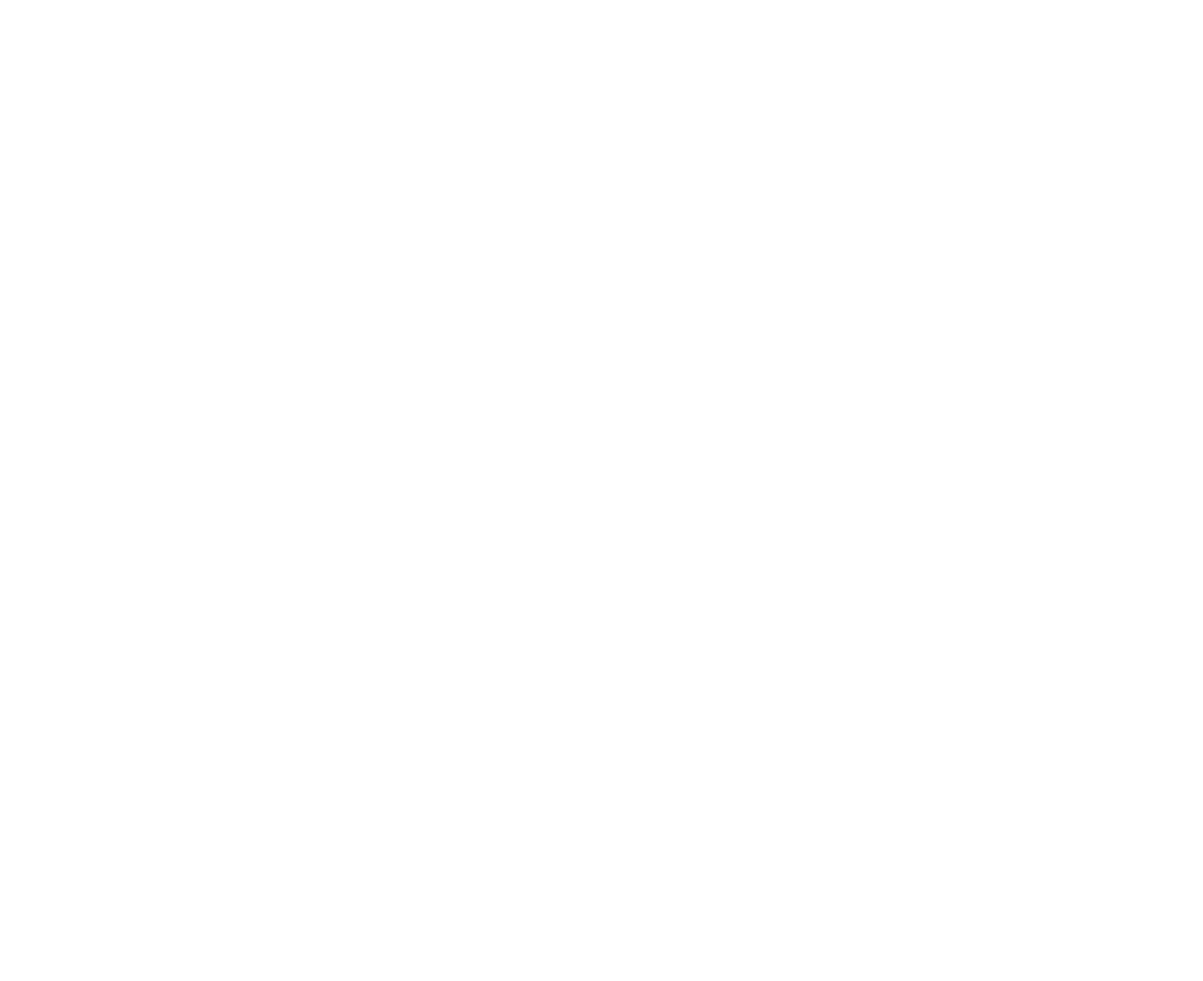
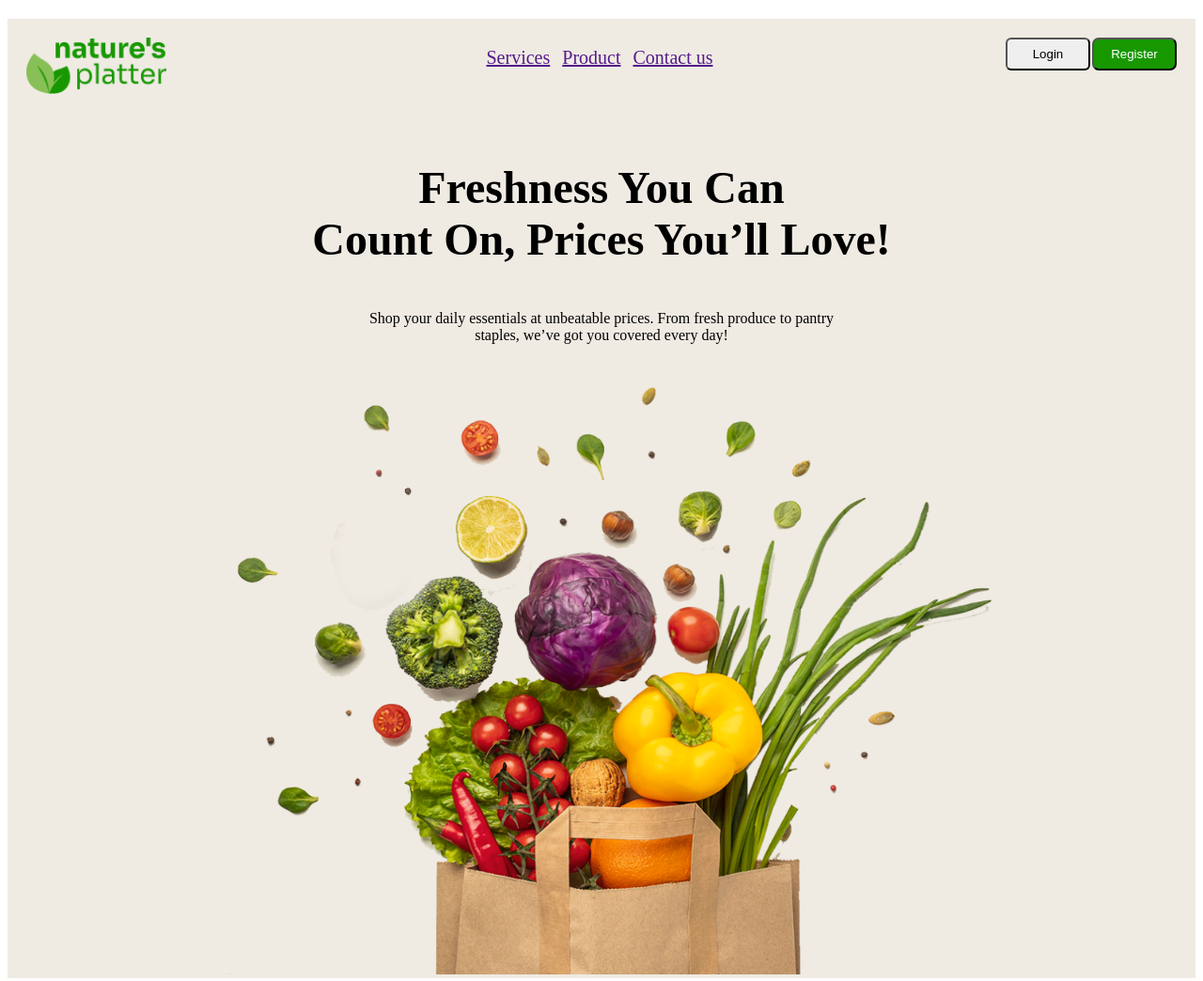
Before and after one commit to mohammademon393/Living-Lab, a plain HTML site: page index.html in a window 1280 px wide. Shown: the top 1044 px of the page at 94% size. Before the commit the page ends 800 px from the top, so only its background shows below. Drawn offline with Linux system fonts and the light colour scheme.

Commit message:
Added an navber and banner section

```diff
--- a/index.html
+++ b/index.html
@@ -1,12 +1,69 @@
 <!DOCTYPE html>
 <html lang="en">
+
 <head>
     <meta charset="UTF-8">
     <meta name="viewport" content="width=device-width, initial-scale=1.0">
     <title>Document</title>
     <link rel="stylesheet" href="./styels/styels.css">
 </head>
-<body>
 
+<body class="body">
+    <nav class="nav-conteiner">
+        <section class="nav">
+            <div>
+                <img class="logo" src="./images/logo-header.png" alt="" srcset="">
+            </div>
+            <div class="layout">
+                <a href="">Services</a>
+                <a href="">Product</a>
+                <a href="">Contact us</a>
+            </div>
+            <div>
+                <span>
+                    <button class="nav-btn">Login</button>
+                    <button class="nav-btn2">Register</button>
+                </span>
+            </div>
+        </section>
+
+        <section class="banner">
+            <div class="banner-title">
+                <h1>Freshness You Can <br>
+                    Count On, Prices You’ll Love!</h1>
+                <p>Shop your daily essentials at unbeatable prices. From fresh produce to pantry <br>
+                    staples, we’ve got you covered every day!</p>
+            </div>
+            <div>
+                <img class="banner-img" src="./images/hero-vegetables.png" alt="" srcset="">
+            </div>
+        </section>
+    </nav>
+
+    <!-- start the main section-->
+    <main>
+        <section>
+            <h style="font-size: 35px; color: #179800; font-weight: 600;">Services</h2>
+                <div>
+                    <img src="" alt="" srcset="">
+                    <h4>24/7 Services</h4>
+                    <p></p>
+                </div>
+                <div>
+                    <img src="" alt="" srcset="">
+                    <h4></h4>
+                    <p></p>
+                </div>
+                <div>
+                    <img src="" alt="" srcset="">
+                    <h4></h4>
+                    <p></p>
+                </div>
+        </section>
+        <section></section>
+        <section></section>
+    </main>
+    <footer></footer>
 </body>
+
 </html>
--- a/styels/styels.css
+++ b/styels/styels.css
@@ -0,0 +1,59 @@
+.nav-conteiner{
+    background: #EFEBE3;
+    padding: auto;
+    margin:auto;
+}
+.nav{
+    display: flex;
+    justify-content: space-between;
+    margin-top: 20px;
+}
+.logo{
+    width: 150px;
+    height: 60px;
+    margin: 20px;
+}
+.layout{
+    font-size: 20px;
+    margin-top: 30px;
+}
+.layout a{
+    margin-left: 8px;
+}
+.nav-btn{
+    width: 90px;
+    height: 35px;
+    border-radius: 6px;
+    margin-top: 20px;
+}
+.nav-btn2{
+    width: 90px;
+    height: 35px;
+    background-color: #179800;
+    border-radius: 7px;
+    color: white;
+    /* margin-top: 20px; */
+   margin: 20px;
+   margin-left: -2px;
+}
+.banner{
+    display: grid;
+    align-items: center;
+    /* justify-content: center; */
+    justify-items: center;
+    text-align: center;
+    margin-bottom: 50px;
+}
+.banner-title h1{
+    font-size: 48px;
+    font-weight: 500px;
+}
+.banner-title p{
+    font-size:medium;
+    font-weight: 200px;
+}
+.banner-img{
+    width: 830px;
+    height: 635px;
+    margin-top: 20px;
+}
```
Also changed, not shown: images/dawat-logo.png (added), images/dawat-mock-up.png (added), images/delivery.png (added), images/healthy.png (added), images/hero-vegetables.png (added), images/india-gate-logo.png (added), images/india-gate-mock-up.png (added), images/logo-footer.png (added), images/logo-header.png (added), images/onion.png (added), images/potato.png (added), images/service.png (added), images/tomato.png (added), images/vegetable-busket.png (added), 1 more files.
